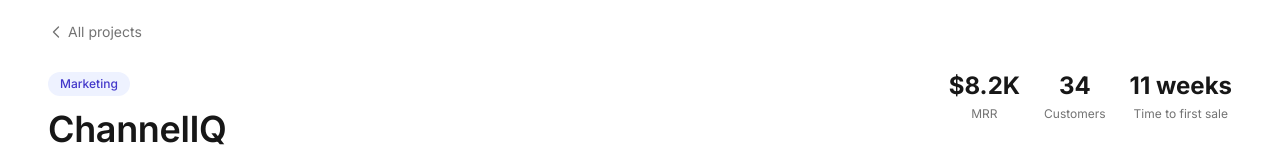
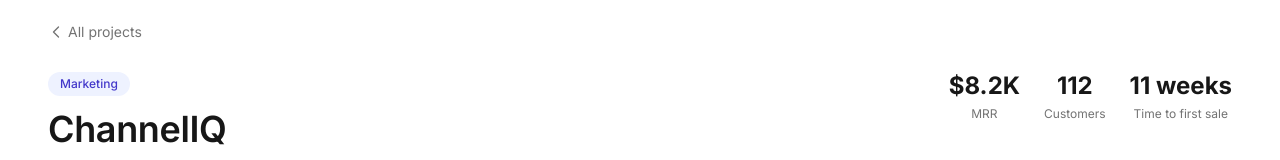
Before and after one commit to SMEAutomate/vibepreneur, a Next.js app: page /showcase/channeliq in a window 1280 px wide. Shown: the part 143-303 px from the top of the page. Built offline with nearby package versions, Linux system fonts and the light colour scheme.

Commit message:
Update showcase customer counts to realistic ARPU ($50-$100)

```diff
--- a/content/showcase.ts
+++ b/content/showcase.ts
@@ -33,7 +33,7 @@ export const SHOWCASE_PROJECTS: ShowcaseProject[] = [
       "After watching three companies waste six figures on channels that looked great in dashboards but never closed deals, Marcus built ChannelIQ to give B2B marketers attribution they can trust. He went from idea to first paying customer in 11 weeks using Vibepreneur.",
     metrics: [
       { label: "MRR", value: "$8.2K" },
-      { label: "Customers", value: "34" },
+      { label: "Customers", value: "112" },
       { label: "Time to first sale", value: "11 weeks" },
     ],
     accentColor: "indigo",
@@ -87,7 +87,7 @@ export const SHOWCASE_PROJECTS: ShowcaseProject[] = [
       "Priya watched her team chase 200+ deals a quarter with no way to know which ones would close. She built DealScore to give every rep an AI-powered scoring system that surfaces the 20% of deals worth 80% of revenue.",
     metrics: [
       { label: "MRR", value: "$12.4K" },
-      { label: "Customers", value: "18" },
+      { label: "Customers", value: "168" },
       { label: "Avg deal size", value: "$690/mo" },
     ],
     accentColor: "emerald",
@@ -141,7 +141,7 @@ export const SHOWCASE_PROJECTS: ShowcaseProject[] = [
       "James spent years building automations in spreadsheets and duct-taping Zapier workflows. He built FlowForge so ops teams can design, test, and deploy process automations visually, without depending on engineering.",
     metrics: [
       { label: "MRR", value: "$6.8K" },
-      { label: "Customers", value: "42" },
+      { label: "Customers", value: "94" },
       { label: "Workflows created", value: "1,240+" },
     ],
     accentColor: "violet",
@@ -195,7 +195,7 @@ export const SHOWCASE_PROJECTS: ShowcaseProject[] = [
       "Sarah onboarded 47 people in one quarter using spreadsheets, Slack DMs, and prayer. She built OnboardFlow to automate everything from document collection to tool provisioning, giving new hires a polished first week.",
     metrics: [
       { label: "MRR", value: "$5.1K" },
-      { label: "Customers", value: "38" },
+      { label: "Customers", value: "72" },
       { label: "Hires onboarded", value: "2,100+" },
     ],
     accentColor: "cyan",
@@ -250,7 +250,7 @@ export const SHOWCASE_PROJECTS: ShowcaseProject[] = [
       "David discovered a $180K budget overrun three weeks after it happened because expense data was scattered across five systems. He built SpendLens to give finance teams a single, real-time view of every dollar going out the door.",
     metrics: [
       { label: "MRR", value: "$9.7K" },
-      { label: "Customers", value: "22" },
+      { label: "Customers", value: "134" },
       { label: "Spend tracked", value: "$14M+/mo" },
     ],
     accentColor: "amber",
@@ -304,7 +304,7 @@ export const SHOWCASE_PROJECTS: ShowcaseProject[] = [
       "Elena reviewed 300+ contracts a year and watched her team miss critical clauses under time pressure. She built ClauseGuard to give legal teams AI-powered risk flagging that works in seconds, not days.",
     metrics: [
       { label: "MRR", value: "$14.2K" },
-      { label: "Customers", value: "16" },
+      { label: "Customers", value: "189" },
       { label: "Contracts reviewed", value: "4,800+" },
     ],
     accentColor: "slate",
@@ -358,7 +358,7 @@ export const SHOWCASE_PROJECTS: ShowcaseProject[] = [
       "Alex was tired of roadmap fights where the loudest voice won. He built ShipReady to give product teams a structured scoring system that turns subjective debates into data-driven decisions.",
     metrics: [
       { label: "MRR", value: "$7.3K" },
-      { label: "Customers", value: "29" },
+      { label: "Customers", value: "98" },
       { label: "Features scored", value: "3,400+" },
     ],
     accentColor: "rose",
@@ -412,7 +412,7 @@ export const SHOWCASE_PROJECTS: ShowcaseProject[] = [
       "Nina managed a 12-person support team drowning in 800+ tickets a week. Half were misrouted, a third were repeat questions. She built ResolveAI to auto-route tickets, surface KB articles, and cut resolution time by 60%.",
     metrics: [
       { label: "MRR", value: "$11.5K" },
-      { label: "Customers", value: "24" },
+      { label: "Customers", value: "156" },
       { label: "Tickets processed", value: "89K+/mo" },
     ],
     accentColor: "sky",
@@ -466,7 +466,7 @@ export const SHOWCASE_PROJECTS: ShowcaseProject[] = [
       "Tom managed 40 consultants across 15 projects and tracked capacity in a spreadsheet that was always wrong. He built AllocateHQ to give project leaders real-time visibility into who's available, who's overloaded, and what's at risk.",
     metrics: [
       { label: "MRR", value: "$6.1K" },
-      { label: "Customers", value: "19" },
+      { label: "Customers", value: "83" },
       { label: "Resources managed", value: "1,800+" },
     ],
     accentColor: "lime",
@@ -520,7 +520,7 @@ export const SHOWCASE_PROJECTS: ShowcaseProject[] = [
       "Rachel discovered her company was paying for three overlapping project management tools and had missed two contract renewals with auto-increase clauses. She built VendorVault to give admin teams a single source of truth for every vendor relationship.",
     metrics: [
       { label: "MRR", value: "$4.3K" },
-      { label: "Customers", value: "31" },
+      { label: "Customers", value: "58" },
       { label: "Savings identified", value: "$2.1M+" },
     ],
     accentColor: "stone",
@@ -574,7 +574,7 @@ export const SHOWCASE_PROJECTS: ShowcaseProject[] = [
       "Kai's team spent 40% of every sprint on untracked technical debt. Nobody could quantify it, prioritize it, or explain its impact to leadership. He built DebtMap to give engineering teams a shared language for debt that connects to business outcomes.",
     metrics: [
       { label: "MRR", value: "$7.9K" },
-      { label: "Customers", value: "26" },
+      { label: "Customers", value: "108" },
       { label: "Debt items tracked", value: "8,200+" },
     ],
     accentColor: "red",
@@ -629,7 +629,7 @@ export const SHOWCASE_PROJECTS: ShowcaseProject[] = [
       "Mia built a beautiful design system that nobody used. Adoption was invisible, drift was constant, and she had no data to make the case for investment. She built SystemSync to give design teams the analytics layer their system needs.",
     metrics: [
       { label: "MRR", value: "$5.6K" },
-      { label: "Customers", value: "21" },
+      { label: "Customers", value: "76" },
       { label: "Components tracked", value: "12,000+" },
     ],
     accentColor: "purple",
@@ -683,7 +683,7 @@ export const SHOWCASE_PROJECTS: ShowcaseProject[] = [
       "Robert spent 15 hours a week on proposals, invoicing, and client updates instead of billable work. He built EngagePro to automate the business side of consulting so independents and small firms can focus on delivering value.",
     metrics: [
       { label: "MRR", value: "$4.8K" },
-      { label: "Customers", value: "44" },
+      { label: "Customers", value: "64" },
       { label: "Proposals sent", value: "1,900+" },
     ],
     accentColor: "blue",
```
